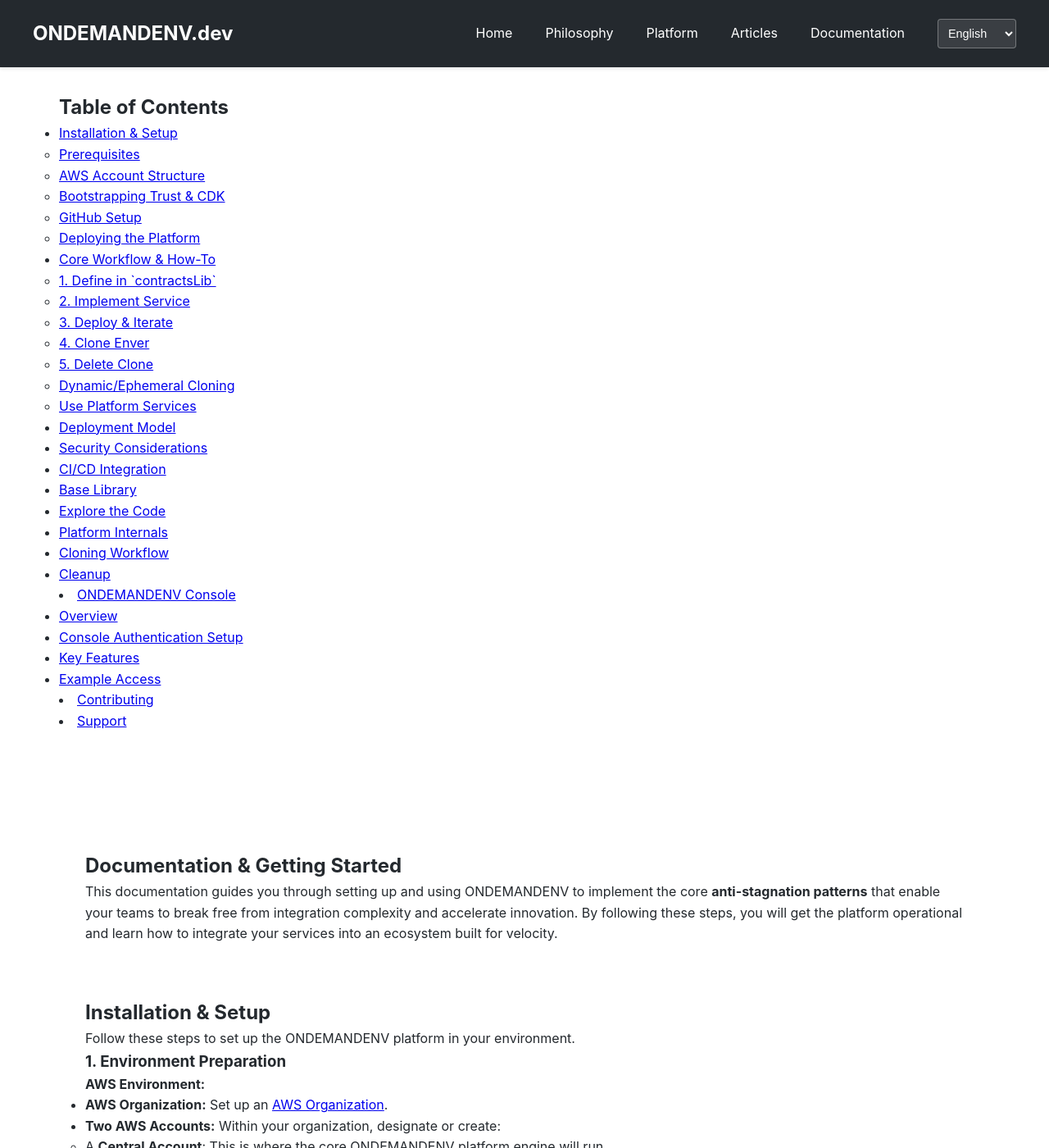
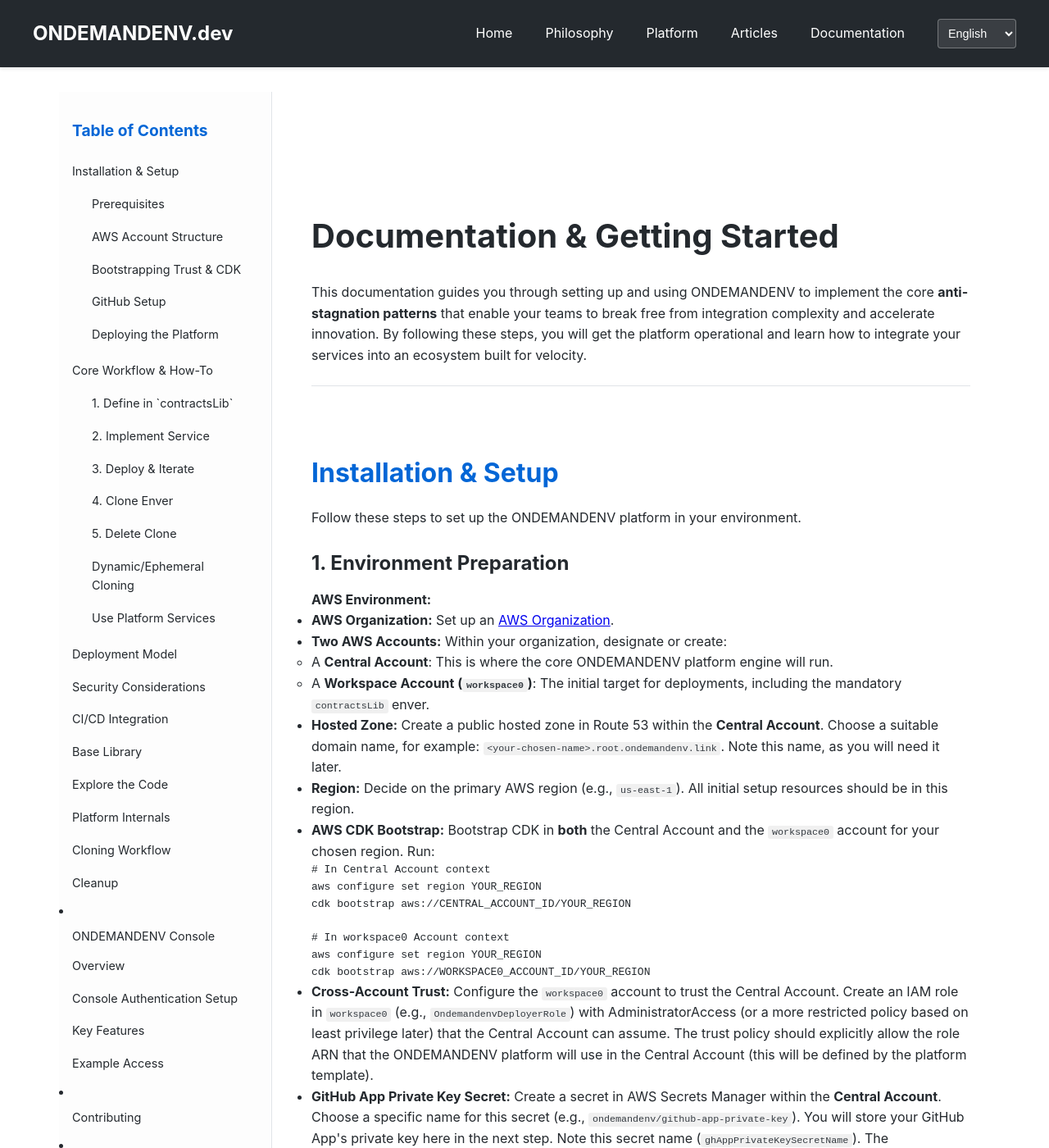
Before and after one commit to ondemandenv/ondemandenv.github.io, a Jekyll site: the page built from documentation.html, in a window 1280 px wide and 1400 px high. Shown: the whole window at 82% size. Built offline with Jekyll 4.4.1, drawn with Linux system fonts in a browser that asks for light colours.

Commit message:
renovating+

```diff
--- a/documentation.html
+++ b/documentation.html
@@ -2,6 +2,158 @@
 layout: default
 title: Documentation - ONDEMANDENV.dev
 ---
+<style>
+    /* Main layout */
+    .docs-container {
+        display: flex;
+        flex-grow: 1;
+    }
+
+    /* Sidebar (Table of Contents) */
+    .docs-sidebar {
+        width: 260px; /* Fixed width for the sidebar */
+        flex-shrink: 0; /* Prevent sidebar from shrinking */
+        height: calc(100vh - 60px); /* Adjust 60px based on actual header height */
+        position: sticky;
+        top: 60px; /* Adjust based on actual header height */
+        overflow-y: auto; /* Allow scrolling within sidebar */
+        padding: 2rem 1rem 2rem 0; /* Add padding */
+        border-right: 1px solid var(--border-color);
+        background-color: #fdfdfd; /* Slightly off-white background */
+    }
+
+    .docs-sidebar h2 {
+        font-size: 1.2rem;
+        margin-bottom: 1rem;
+        color: var(--primary-color);
+        padding-left: 1rem; /* Indent heading */
+    }
+
+    .docs-sidebar ul {
+        list-style: none;
+        margin: 0;
+        padding: 0;
+    }
+
+    .docs-sidebar ul ul { /* Nested lists for sub-sections */
+       padding-left: 1.5rem; /* Indent sub-items */
+       margin-top: 0.25rem;
+       margin-bottom: 0.5rem;
+    }
+
+    .docs-sidebar li {
+        margin-bottom: 0.25rem;
+    }
+
+    .docs-sidebar a {
+        display: block;
+        text-decoration: none;
+        color: var(--secondary-color);
+        padding: 0.4rem 1rem; /* Padding for clickable area */
+        border-radius: 4px;
+        font-size: 0.9rem;
+        transition: background-color 0.2s ease, color 0.2s ease;
+    }
+
+    .docs-sidebar a:hover {
+        background-color: #f0f0f0;
+        color: var(--primary-color);
+    }
+
+    /* Main Content Area */
+    .docs-content-area {
+        flex-grow: 1; /* Allow content to take remaining space */
+        padding: 2rem 3rem; /* Add padding around content */
+        max-width: 900px; /* Optional: Limit content width for readability */
+        margin-left: auto; /* Center the content area if max-width is set */
+        margin-right: auto; /* Center the content area if max-width is set */
+    }
+
+    /* Doc Section Styling */
+    .doc-section {
+         margin-bottom: 3rem;
+         padding-bottom: 1.5rem;
+         border-bottom: 1px solid var(--border-color);
+         scroll-margin-top: 70px; /* Adjust offset for sticky header */
+     }
+
+    .doc-section:last-child {
+        border-bottom: none;
+    }
+
+    .doc-section h1 {
+        font-size: 2.5rem;
+        margin-bottom: 1.5rem;
+        color: var(--text-color);
+    }
+
+    .doc-section h2 {
+        font-size: 2rem;
+        margin-bottom: 1rem;
+        color: var(--primary-color);
+        padding-top: 1rem;
+        border-top: 1px dashed var(--border-color);
+    }
+
+    .doc-section h2:first-of-type {
+        border-top: none;
+        padding-top: 0;
+    }
+
+    .doc-section h3 {
+        font-size: 1.5rem;
+        margin-top: 1.5rem;
+        margin-bottom: 0.75rem;
+        color: var(--secondary-color);
+    }
+
+    .doc-section .inline-code {
+        background-color: #f0f0f0;
+        padding: 0.1em 0.4em;
+        border-radius: 3px;
+        font-family: monospace;
+        font-size: 0.9em;
+        color: #343a40;
+    }
+
+    .repo-link {
+        display: inline-block;
+        background-color: var(--primary-color);
+        color: white;
+        padding: 0.5rem 1rem;
+        text-decoration: none;
+        border-radius: 5px;
+        margin-top: 0.5rem;
+    }
+
+    .repo-link:hover {
+        background-color: var(--secondary-color);
+    }
+
+    /* Responsive */
+    @media (max-width: 768px) {
+        .docs-container {
+            flex-direction: column;
+        }
+
+        .docs-sidebar {
+            width: 100%;
+            height: auto;
+            position: static;
+            border-right: none;
+            border-bottom: 1px solid var(--border-color);
+            padding: 1rem;
+            overflow-y: visible;
+        }
+
+        .docs-content-area {
+            padding: 1.5rem;
+             margin-left: 0;
+             margin-right: 0;
+             max-width: none;
+        }
+    }
+</style>
 <div class="docs-container">
 
     <aside class="docs-sidebar" aria-labelledby="toc-heading">
--- a/styles.css
+++ b/styles.css
@@ -581,7 +581,7 @@
     background: #f8f9fa;
     padding: 2rem; /* Reduced padding */
     border-radius: 8px;
-    margin: 2rem 0; /* Reduced margin */
+    margin: 1rem 0; /* Further reduced margin */
     border-left: 4px solid #e74c3c;
 }
 
@@ -622,7 +622,7 @@
     padding: 2rem; /* Reduced padding */
     border-radius: 8px;
     text-align: center;
-    margin: 2rem 0; /* Reduced margin */
+    margin: 1rem 0; /* Further reduced margin */
 }
 
 .prevention-demo {
@@ -662,6 +662,23 @@
     border-radius: 8px;
     box-shadow: 0 2px 10px rgba(0,0,0,0.1);
     border-top: 4px solid var(--primary-color);
+    color: var(--text-color); /* Ensure text is readable on white background */
+}
+
+.next-step-card h3, .prevention-feature h3 {
+    color: var(--secondary-color);
+}
+
+.next-step-card p {
+    color: var(--text-color);
+}
+
+.next-step-card a {
+    color: var(--primary-color);
+}
+
+.prevention-feature {
+    color: var(--text-color); /* Ensure text is readable on white background */
 }
 
 @media (max-width: 768px) {
```
